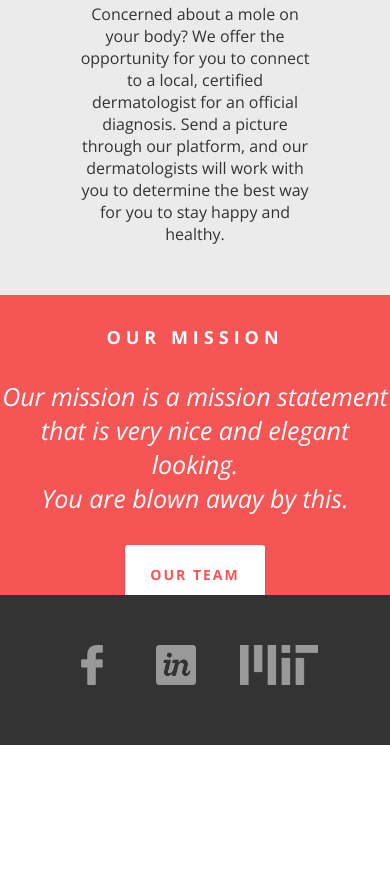
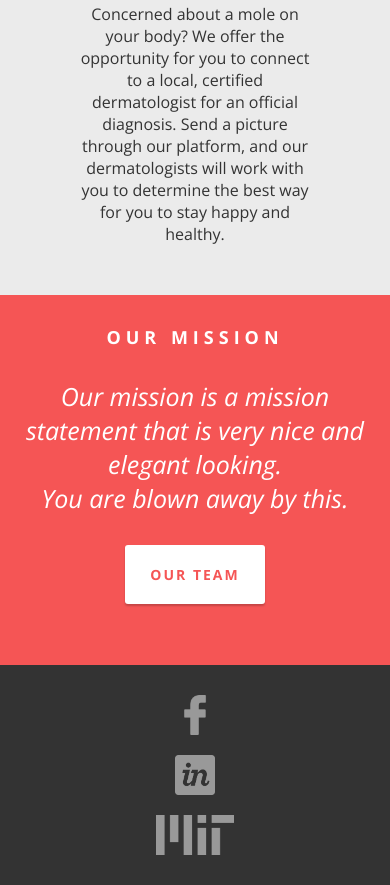
Before and after one commit to adhivd/selfcheck, a plain HTML site: page index.html in a window 390 px wide. Shown: the part 2695-3580 px from the top of the page. Before the commit the page ends 3440 px from the top, so only its background shows below. Drawn offline with nearby package versions, Linux system fonts and the light colour scheme.

Commit message:
Small Changes

```diff
--- a/style.css
+++ b/style.css
@@ -1,3 +1,5 @@
+/* Don't judge me on the css either <3 */
+
 body {
     margin: 0;
     font-family: 'Open Sans', sans-serif;
@@ -228,7 +230,7 @@ h3 {
         font-weight: 300;
         font-style: italic;
         font-size: 25px;
-        margin: 0;
+        margin: 0 10px;
         text-align: center;
         display: block;
     }
@@ -329,4 +331,19 @@ h3 {
     .third {
         width: 70%;
     }
+
+    #team {
+        height: 370px;
+    }
+
+    #footer {
+        height: 200px;
+        margin: 0;
+        padding: 10px;
+    }
+
+    #footer img {
+        display: block;
+        margin: 20px auto;
+    }
 }
```
Also changed, not shown: index.html (+2 -0 lines).
